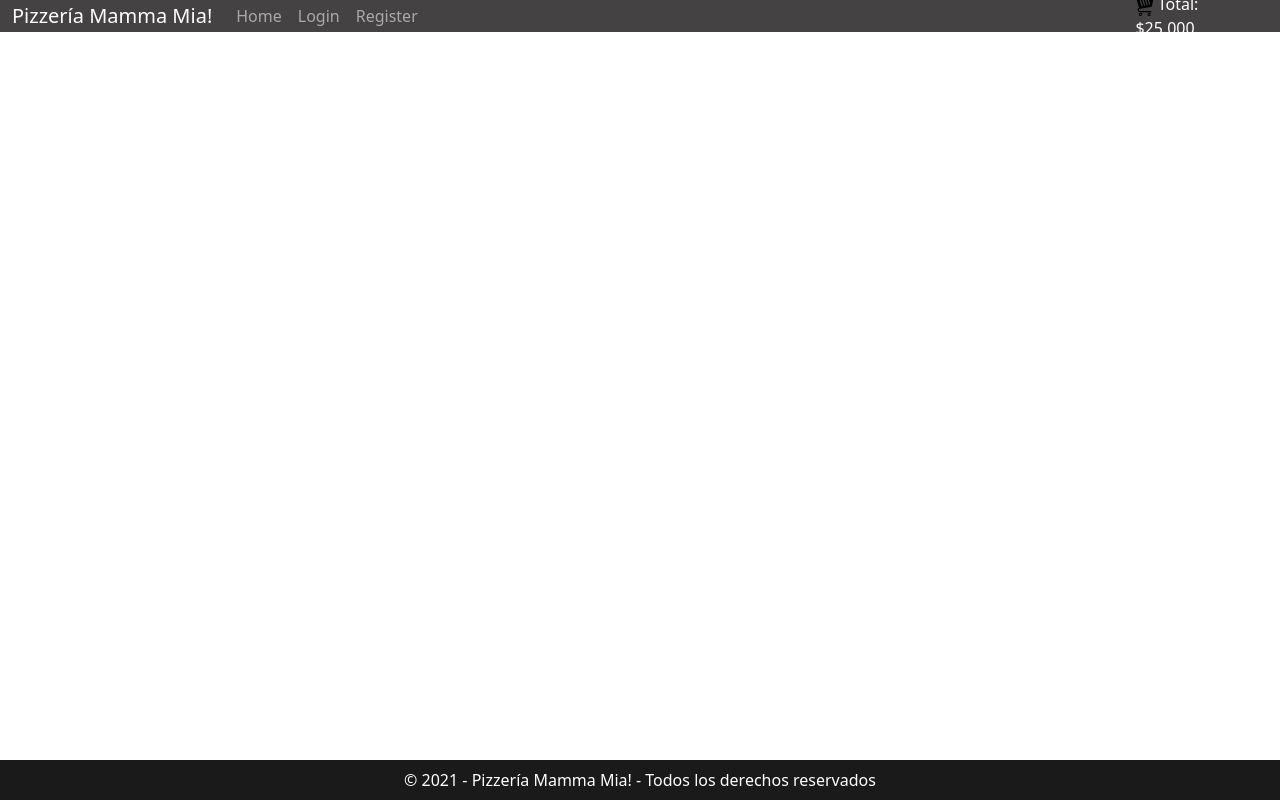
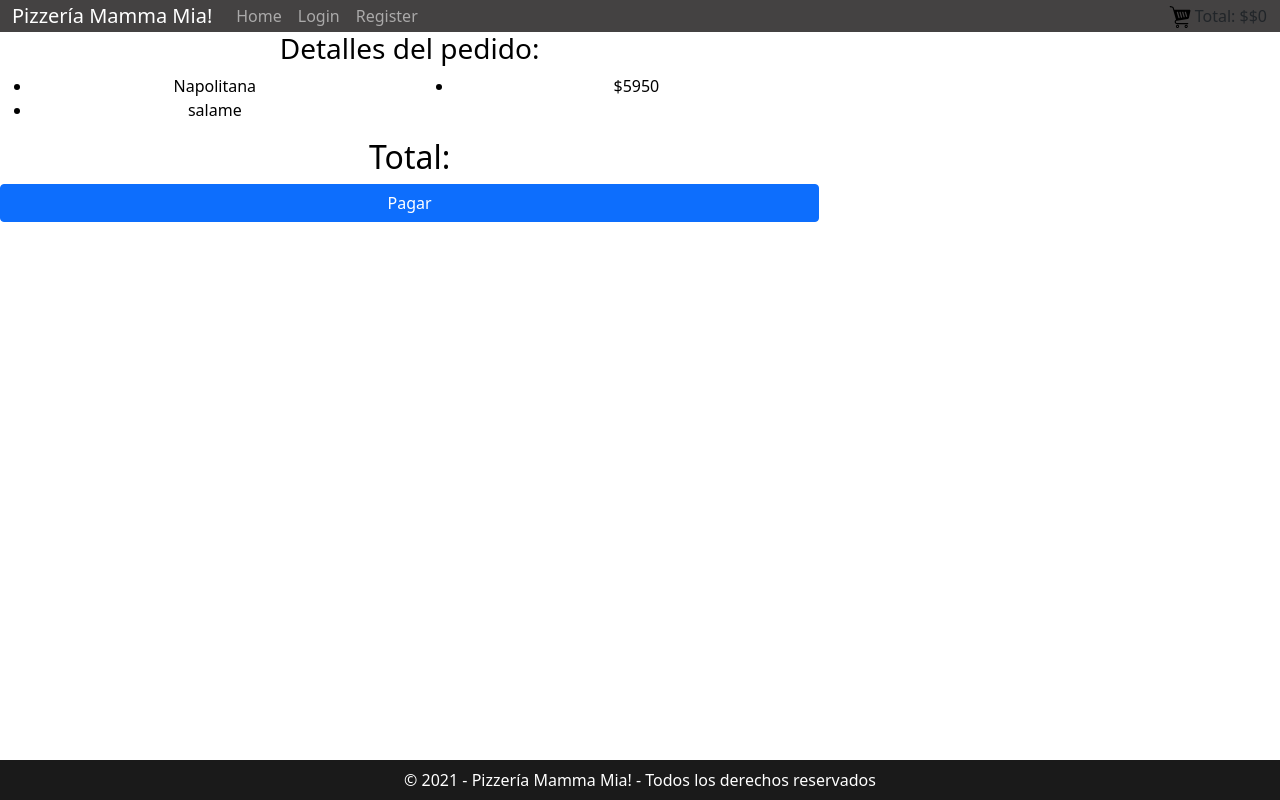
Before and after one commit to Jose-Santibanez/DesafioIntroReact, a React (Vite) app in the folder hito1-Pizzeria-MammaMia/: page /Cart in a window 1280 px wide. Built offline with nearby package versions, Linux system fonts and the light colour scheme.

Commit message:
subiendo desafio HITO 4

```diff
--- a/hito1-Pizzeria-MammaMia/src/App.jsx
+++ b/hito1-Pizzeria-MammaMia/src/App.jsx
@@ -6,7 +6,7 @@ import { Footer } from './components/Footer';
 import { Route, Routes } from 'react-router-dom';
 import { FormRegistro } from './components/FormRegistro';
 import { FormLogin } from './components/FormLogin';
-
+import { Cart } from './components/Cart';
 
 function App() {
   return  (
@@ -15,9 +15,10 @@ function App() {
 
       <Footer/>
       <Routes>
-        <Route path="/" element={<Home/>} />
-        <Route path="/registroForm" element={<FormRegistro />}/>
+        <Route path='/' element={<Home/>} />
+        <Route path='/registroForm' element={<FormRegistro />}/>
         <Route path='/loginForm' element={<FormLogin />}></Route>
+        <Route path='/Cart' element={<Cart />}></Route>
       </Routes>
 
     </div>
--- a/hito1-Pizzeria-MammaMia/src/components/CardPizza.jsx
+++ b/hito1-Pizzeria-MammaMia/src/components/CardPizza.jsx
@@ -1,17 +1,21 @@
+
 import { Card, Button } from "react-bootstrap";
 
 
-export const CardPizza = ({key,img, name,ingredients, price })=>{
+
+export const CardPizza = ({key,img, name,desc,ingredients, price} )=>{
     const ingredientes = ingredients;
+
 
     return(
         <>
-          <Card className="card">
+          <Card className="card" onSubmit={''}>
             <Card.Img src={img}/>
 
-            <Card.Body className="card-body">
+            <Card.Body className="card-body" >
                 <Card.Title>{name}</Card.Title>
                 <Card.Text className="card-text">
+                    <p className="item-card-text descripcion">{desc}</p>
                     <p className="item-card-text titulo">Ingredientes:</p>
                     <p className="item-card-text ingredientes"><img src="/pizza-icon.svg"/> {ingredientes.map((e)=>
                          <li key={key}>{e}</li>)}</p>
@@ -21,7 +25,7 @@ export const CardPizza = ({key,img, name,ingredients, price })=>{
                 <h3>Precio: ${price}</h3>
                 <div className="botones">
                     <Button variant="outline-secondary">Ver más</Button>
-                    <Button variant="secondary">Añadir <img src="/AgregarCarrito.svg"/></Button>
+                    <Button type="submit" variant="secondary">Añadir <img src="/AgregarCarrito.svg"/></Button>
                 </div>
             </Card.Footer>
           </Card>
--- a/hito1-Pizzeria-MammaMia/src/components/Cart.jsx
+++ b/hito1-Pizzeria-MammaMia/src/components/Cart.jsx
@@ -1,5 +1,31 @@
-
+import { Form, Row, Col, Button} from "react-bootstrap"
 
 export const Cart = ()=> {
-    return
+
+    return(
+            <div className="contenedor-cart">
+                <Form className="cart">
+                    <h3>
+                        Detalles del pedido:
+                    </h3>
+                    <Row>
+                        <Form.Group as={Col} >
+                            <ul className="cart-detalle">
+                                <li>Napolitana</li>
+                                <li>salame</li>
+                            </ul>
+                        </Form.Group>
+                        <Form.Group as={Col}>
+                            <ul>
+                                <li>$5950</li>
+                            </ul>
+                        </Form.Group>
+                    </Row>
+
+                    <h2>Total:</h2>
+                    <Button>Pagar</Button>
+                </Form>
+
+            </div>
+    )
 }
--- a/hito1-Pizzeria-MammaMia/src/components/FormRegistro.jsx
+++ b/hito1-Pizzeria-MammaMia/src/components/FormRegistro.jsx
@@ -66,7 +66,7 @@ export const FormRegistro = () => {
                         </Form.Group>
                         <Form.Group as={Col} md={8}>
                             <Form.Control onChange={(e)=> setPass(e.target.value)}
-                                          type="text"
+                                          type="password"
                                           value={pass}
                                           placeholder="Ingrese contraseña"/>
                             {error.pass && <span className="obligatorios">{error.pass}</span>}
@@ -79,7 +79,7 @@ export const FormRegistro = () => {
                         </Form.Group>
                         <Form.Group as={Col} md={8}>
                             <Form.Control onChange={(e)=> setRepPass(e.target.value)}
-                                          type="text"
+                                          type="password"
                                           placeholder="Repetir contraseña"/>
                             {error.repPass && <span className="obligatorios">{error.repPass}</span>}
                         </Form.Group>
--- a/hito1-Pizzeria-MammaMia/src/components/Home.jsx
+++ b/hito1-Pizzeria-MammaMia/src/components/Home.jsx
@@ -1,11 +1,28 @@
 import { Header } from "./Header"
 import { CardPizza } from "./CardPizza"
-import {pizzas}  from '../pizzas'
-import { useState } from "react"
+
+/* import {pizzas}  from '../pizzas' */
+import {  useEffect, useState } from "react"
 
 export const Home = ()=> {
 
-    const [ galeria, setGaleria] = useState(pizzas)
+    const [ galeria, setGaleria] = useState([])
+
+    const url = "http://localhost:5000/api/pizzas/";
+
+    const getData = async () => {
+        const response = await fetch (url);
+        const data = await response.json();
+
+        setGaleria(data)
+        console.log(data)
+    }
+
+    useEffect(() =>{
+        getData()
+
+    }, []);
+
 
     return (
         <>
@@ -14,7 +31,7 @@ export const Home = ()=> {
             <div className="galery">
                 {
                     galeria.map(producto =>(
-                        <CardPizza key={producto.id} img={producto.img} name={producto.name} ingredients={producto.ingredients}
+                        <CardPizza key={producto.id} img={producto.img} name={producto.name} desc={producto.desc} ingredients={producto.ingredients}
                         price={producto.price}/>
                      ))
                 }
--- a/hito1-Pizzeria-MammaMia/src/components/NavBar.jsx
+++ b/hito1-Pizzeria-MammaMia/src/components/NavBar.jsx
@@ -2,8 +2,15 @@ import { Button, Nav, Navbar, Container } from "react-bootstrap"
 import { LoginUser } from "./LoginUser";
 import { LogoutUser } from "./LogoutUser";
 import { NavLink } from "react-router-dom";
+
+
 export const NavBar = ()=> {
-    const total = 25000;
+
+
+    /* const precioTotal = () =>{
+
+    } */
+    const total = "$0";
     const sepTotal = total.toLocaleString("es-Es")
     const token = false;
     const logUser = token ? <LoginUser/>: <LogoutUser/>;
@@ -22,7 +29,7 @@ export const NavBar = ()=> {
             </Navbar>
             </div>
             <div className="total">
-            <Button variant="succes"><img src="/carrito.svg"/> Total: ${sepTotal}</Button>
+            <Button as={NavLink} to="/Cart" variant="succes"><img src="/carrito.svg"/> Total: ${sepTotal}</Button>
             </div>
 
         </navbar>
--- a/hito1-Pizzeria-MammaMia/src/index.css
+++ b/hito1-Pizzeria-MammaMia/src/index.css
@@ -21,6 +21,7 @@ a {
 }
 a:hover {
   color: #535bf2;
+  border-radius: 10px;
 }
 
 body {
@@ -68,7 +69,6 @@ button:focus-visible {
 }
 .contenedor{
   display: grid;
-  grid-template-columns: repeat(2,1fr);
   grid-template-rows: 4% 1fr 2fr 5%;
   grid-template-areas:
         "nav nav nav"
@@ -77,7 +77,7 @@ button:focus-visible {
         "footer footer footer";
   height: 100vh;
   width: 100vw;
-  padding: 0;
+
 
 
 }
@@ -120,6 +120,7 @@ header{
   background: linear-gradient(rgba(0, 0, 0, 0.5),  rgba(0, 0, 0, 0.5)),
   url("./Header.jpg"),center/cover, no-repeat;
   min-height: 20vh;
+  max-width: 100%;
 }
 
 main{
@@ -127,11 +128,12 @@ main{
     display: flex;
 
     color: black;
-    width: 100vw;
+    min-width: 100vw;
 }
 
 main .galery{
   display: grid;
+  width: 98%;
   grid-template-columns: repeat(3, 1fr);
   grid-template-rows: repeat(3, 1fr);
   gap: 5px;
@@ -162,6 +164,14 @@ main .card .titulo{
 }
 main .card .ingredientes{
   font-size: 14px;
+  display: flex;
+  list-style-type: none;
+  gap: 10px;
+  justify-content: center;
+}
+
+main .card .descripcion{
+  font-size: 0.9rem;
 }
 
 main .card .botones{
@@ -231,3 +241,15 @@ footer p{
   display: block;
   padding-top: 1px;
 }
+
+.contenedor-cart{
+  width: 80vw;
+  height: 90%;
+  color: black;
+
+}
+.contenedor-cart .cart{
+  display: flex;
+  flex-direction: column;
+  max-width: 80%;
+}
```
